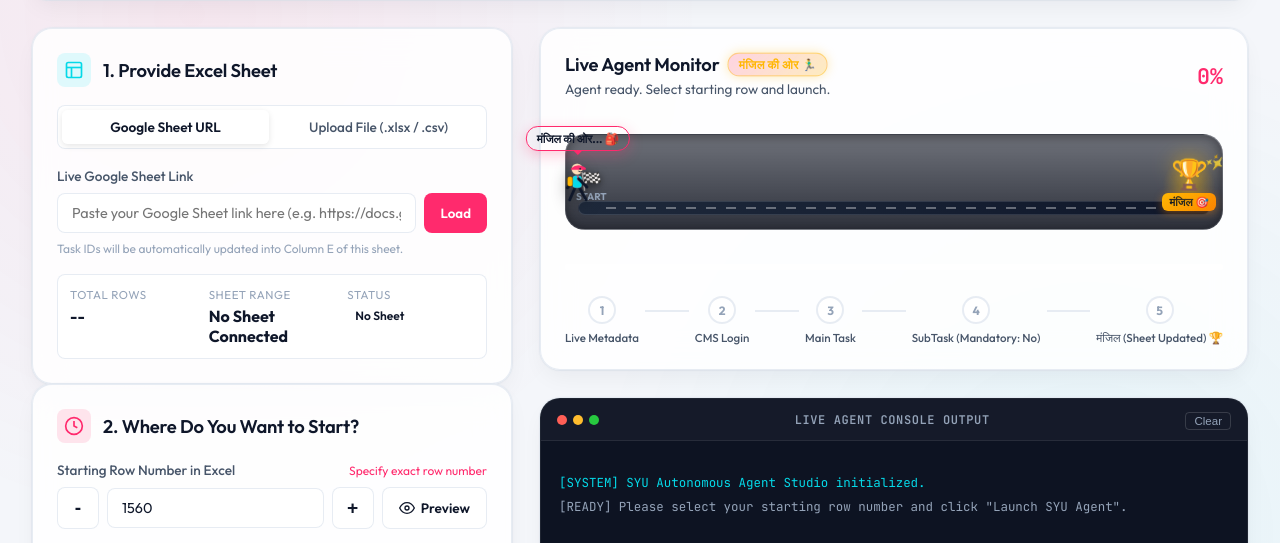
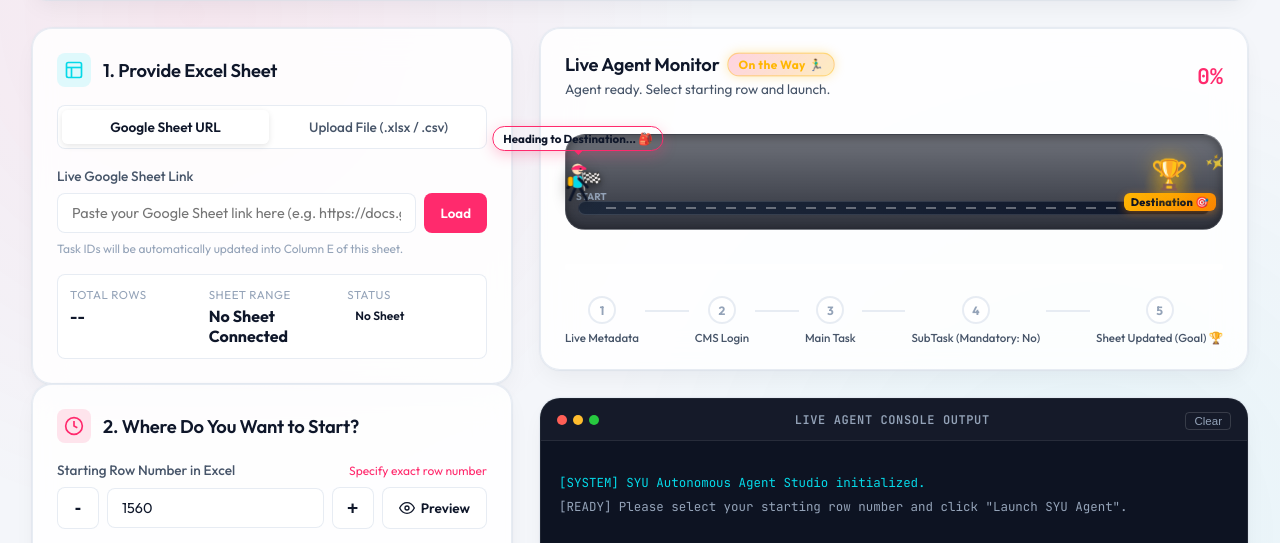
Before and after one commit to rahulpratapsingh21-ops/collegebundles, a Flask app: page / in a window 1280 px wide. Shown: the part 106-649 px from the top of the page. Run offline with Flask 3, Linux system fonts and the light colour scheme.

Commit message:
fix(i18n): convert all UI labels and messages to 100% English

```diff
--- a/syu_task_updation_agent/cms_bot.py
+++ b/syu_task_updation_agent/cms_bot.py
@@ -454,7 +454,7 @@ class SYUCmsBot:
             if row_num:
                 self.update_google_sheet_cell(sheet_url, row_num, reused_id)
             if step_callback:
-                step_callback("completed", f"मंजिल प्राप्त! Task #{reused_id} Reused & Sheet Updated!", 100)
+                step_callback("completed", f"Goal Reached! Task #{reused_id} Reused & Sheet Updated!", 100)
             return reused_id
 
         elif existing_check and existing_check.get("action") == "create_subtasks":
@@ -831,6 +831,6 @@ class SYUCmsBot:
                 self.update_google_sheet_cell(sheet_url, row_num, task_id)
 
             if step_callback:
-                step_callback("completed", f"मंजिल प्राप्त! Task #{task_id} successfully created and linked!", 100)
+                step_callback("completed", f"Goal Reached! Task #{task_id} successfully created and linked!", 100)
 
         return task_id
--- a/syu_task_updation_agent/static/css/style.css
+++ b/syu_task_updation_agent/static/css/style.css
@@ -869,7 +869,7 @@ body {
 }
 
 /* ========================================================
-   ANIMATED ROAD TO MANZIL (मंजिल की राह & WALKING MAN)
+   ANIMATED ROAD TO DESTINATION & WALKING MAN
    ======================================================== */
 .manzil-road-wrapper {
   position: relative;
@@ -950,7 +950,7 @@ body {
   text-transform: uppercase;
 }
 
-/* Destination: मंजिल (Trophy & Pedestal) */
+/* Destination (Trophy & Pedestal) */
 .manzil-destination {
   position: absolute;
   bottom: 4px;
@@ -1027,7 +1027,7 @@ body {
 }
 
 /* ========================================================
-   THE WALKING MAN (मंजिल की ओर बढ़ता हुआ पात्र)
+   THE WALKING MAN (Moving towards Destination)
    ======================================================== */
 .manzil-walker {
   position: absolute;
--- a/syu_task_updation_agent/static/js/app.js
+++ b/syu_task_updation_agent/static/js/app.js
@@ -486,25 +486,25 @@ document.addEventListener("DOMContentLoaded", () => {
       if (percent >= 100 || state.step === "completed") {
         manzilWalker.classList.remove("is-walking");
         manzilWalker.classList.add("is-celebrating");
-        if (manzilBubble) manzilBubble.textContent = "मंजिल पूरी हुई! 🏆🎉";
+        if (manzilBubble) manzilBubble.textContent = "Goal Reached! 🏆🎉";
       } else {
         manzilWalker.classList.add("is-walking");
         manzilWalker.classList.remove("is-celebrating");
 
-        // Context-aware playful speech bubbles
+        // Context-aware playful speech bubbles in English
         if (manzilBubble) {
           if (state.step === "starting" || state.step === "metadata") {
-            manzilBubble.textContent = "पेज की खोज... 🔍";
+            manzilBubble.textContent = "Inspecting Live Page... 🔍";
           } else if (state.step === "logging_in") {
-            manzilBubble.textContent = "CMS में एंट्री! 🔑";
+            manzilBubble.textContent = "Logging into CMS... 🔑";
           } else if (state.step === "main_task" || state.step === "processing_task") {
-            manzilBubble.textContent = "Main Task बन रहा है... ⚡";
+            manzilBubble.textContent = "Creating Main Task... ⚡";
           } else if (state.step === "subtasks") {
             manzilBubble.textContent = "SubTasks (Mandatory: No) 📝";
           } else if (state.step === "sheet_update") {
-            manzilBubble.textContent = "Google Sheet अपडेट! 📊";
+            manzilBubble.textContent = "Updating Google Sheet... 📊";
           } else {
-            manzilBubble.textContent = `मंजिल की ओर (${percent}%) 🏃‍♂️`;
+            manzilBubble.textContent = `Heading to Goal (${percent}%) 🏃‍♂️`;
           }
         }
       }
@@ -512,10 +512,10 @@ document.addEventListener("DOMContentLoaded", () => {
       if (percent >= 100 || state.step === "completed") {
         manzilWalker.classList.remove("is-walking");
         manzilWalker.classList.add("is-celebrating");
-        if (manzilBubble) manzilBubble.textContent = "मंजिल पूरी हुई! 🏆🎉";
+        if (manzilBubble) manzilBubble.textContent = "Goal Reached! 🏆🎉";
       } else {
         manzilWalker.classList.remove("is-walking", "is-celebrating");
-        if (manzilBubble) manzilBubble.textContent = "मंजिल की ओर... 🎒";
+        if (manzilBubble) manzilBubble.textContent = "Ready to Go... 🎒";
       }
     }
   }
--- a/syu_task_updation_agent/templates/index.html
+++ b/syu_task_updation_agent/templates/index.html
@@ -302,14 +302,14 @@
             <div>
               <div class="monitor-title-row">
                 <h2>Live Agent Monitor</h2>
-                <span class="manzil-badge">मंजिल की ओर 🏃‍♂️</span>
+                <span class="manzil-badge">On the Way 🏃‍♂️</span>
               </div>
               <p class="current-task-name" id="currentTaskDisplay">Agent ready. Select starting row and launch.</p>
             </div>
             <div class="progress-percent-badge" id="progressPercentBadge">0%</div>
           </div>
 
-          <!-- Animated Road to Manzil (मंजिल की राह) -->
+          <!-- Animated Road to Destination -->
           <div class="manzil-road-wrapper" id="manzilRoadWrapper">
             <!-- Road Track -->
             <div class="manzil-road-track">
@@ -323,10 +323,10 @@
                 <span class="flag-text">Start</span>
               </div>
 
-              <!-- Moving Walker Character (Walking Man to Manzil) -->
+              <!-- Moving Walker Character (Walking Man to Destination) -->
               <div class="manzil-walker" id="manzilWalker" style="left: 0%;">
                 <!-- Floating speech bubble -->
-                <div class="manzil-bubble" id="manzilBubble">मंजिल की ओर... 🎒</div>
+                <div class="manzil-bubble" id="manzilBubble">Heading to Destination... 🎒</div>
 
                 <!-- Animated Man Character SVG -->
                 <svg class="walker-svg" viewBox="0 0 64 64" width="48" height="48">
@@ -364,8 +364,8 @@
                 </svg>
               </div>
 
-              <!-- Destination: मंजिल (Trophy & Victory Flag) -->
-              <div class="manzil-destination" id="manzilDestination" title="मंजिल (Final Destination)">
+              <!-- Destination: Final Goal (Trophy & Victory Flag) -->
+              <div class="manzil-destination" id="manzilDestination" title="Destination (Final Goal)">
                 <div class="manzil-trophy-glow"></div>
                 <div class="manzil-trophy-pedestal">
                   <div class="trophy-bounce-box">
@@ -373,7 +373,7 @@
                     <span class="trophy-stars">✨</span>
                   </div>
                   <div class="manzil-banner">
-                    <span class="manzil-banner-text">मंजिल 🎯</span>
+                    <span class="manzil-banner-text">Destination 🎯</span>
                   </div>
                 </div>
               </div>
@@ -409,7 +409,7 @@
             <div class="step-connector"></div>
             <div class="step-item" id="step5">
               <div class="step-dot">5</div>
-              <span class="step-text">मंजिल (Sheet Updated) 🏆</span>
+              <span class="step-text">Sheet Updated (Goal) 🏆</span>
             </div>
           </div>
         </div>
```
